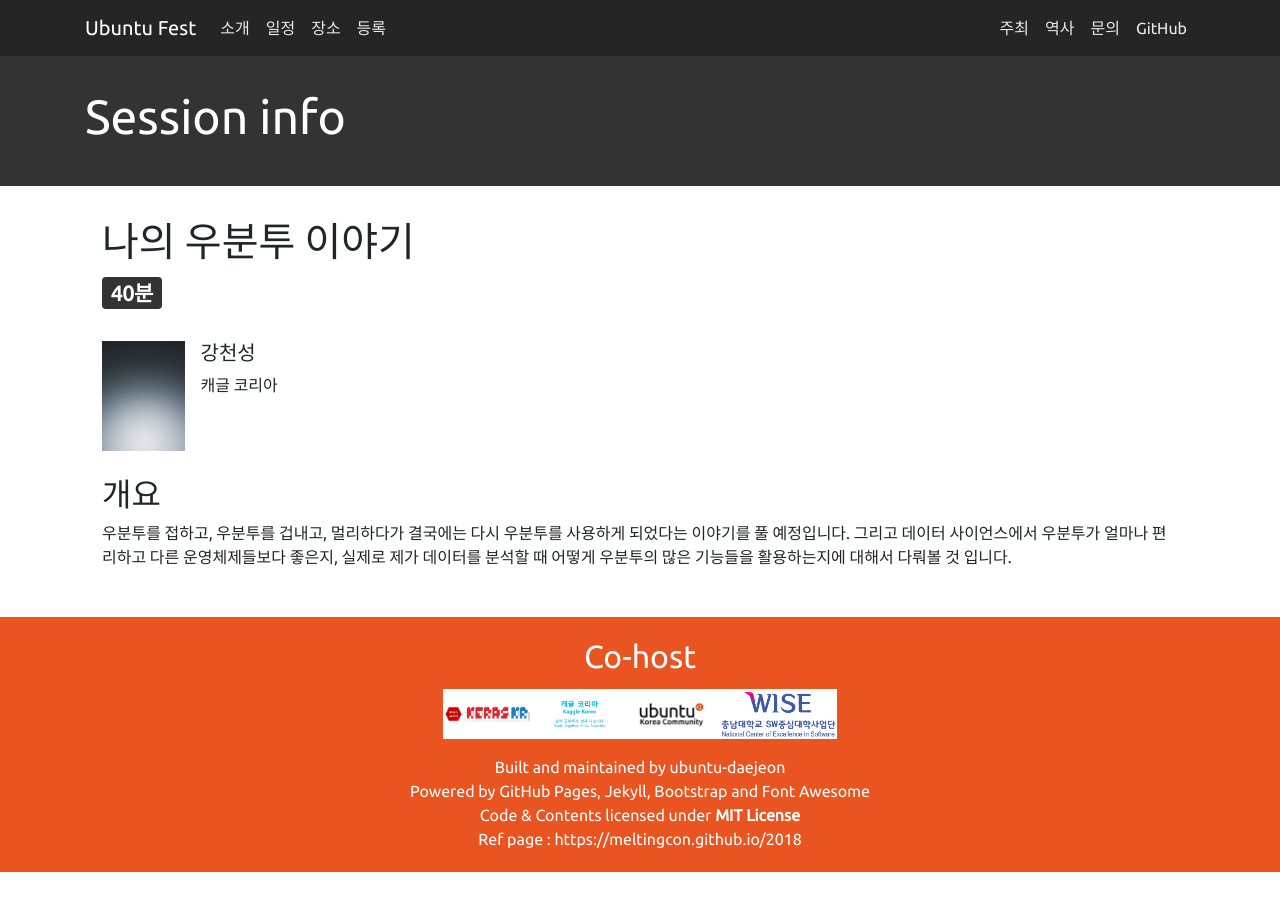
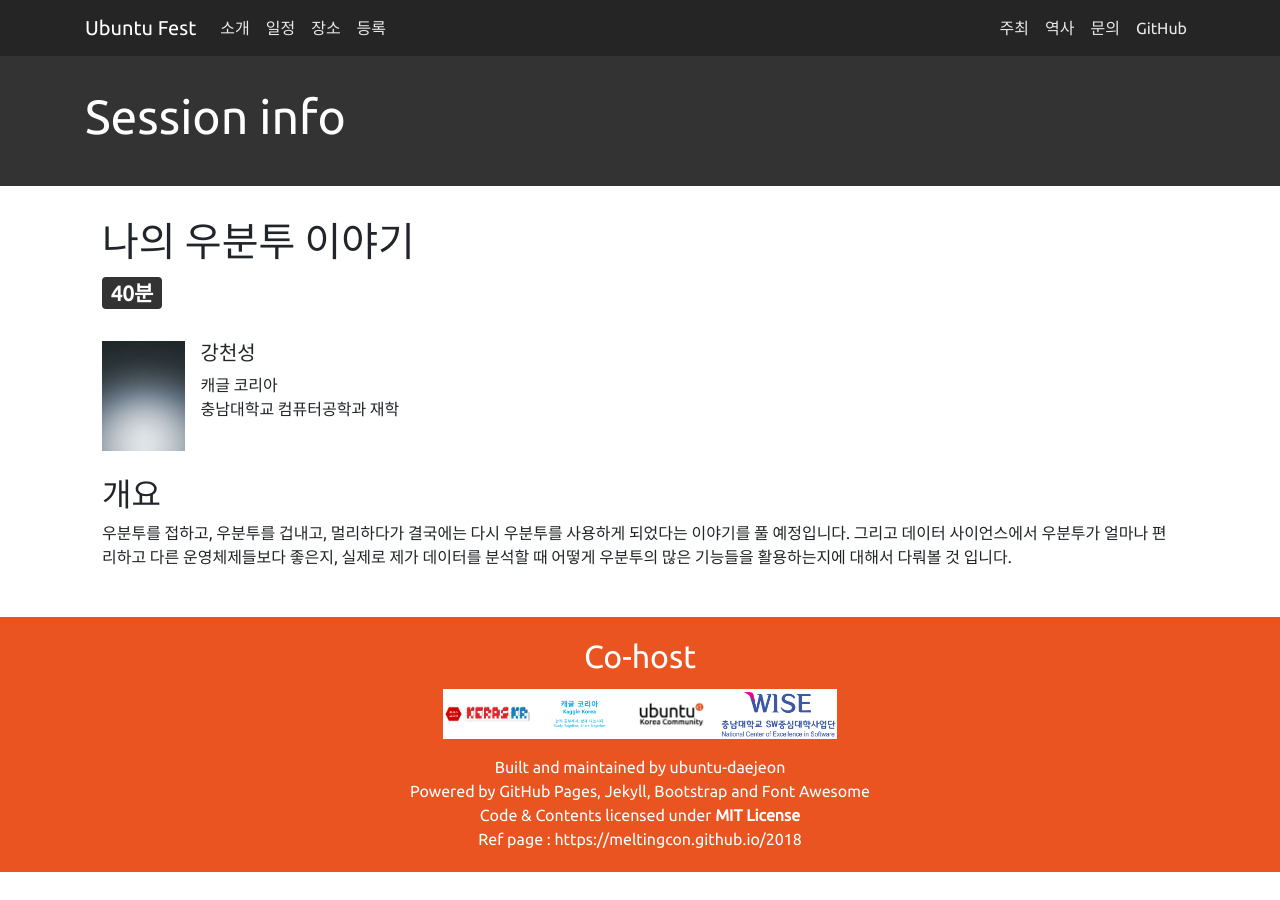
Before and after one commit to ubuntu-kr/ubuntu-fest, a Jekyll site: the page built from _sessions/09*.md, in a window 1280 px wide. Built offline with Jekyll 4.4.1, drawn with Linux system fonts in a browser that asks for light colours.

Commit message:
연사 설명 추가

```diff
--- a/_sessions/09*.md
+++ b/_sessions/09*.md
@@ -7,7 +7,7 @@ duration: 40분
 href: yes
 speakers:
   - name: 강천성
-    org: 캐글 코리아
+    org: 캐글 코리아 <br/> 충남대학교 컴퓨터공학과 재학
     desc:
     image: ../assets/imgs/speakers/SELF.jpg
 ---
```
